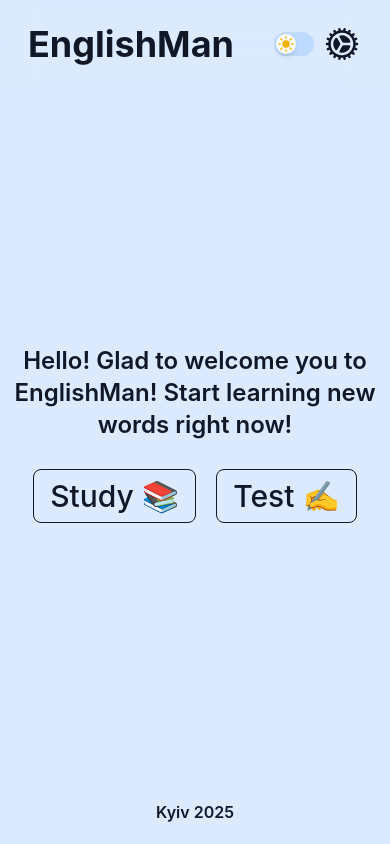
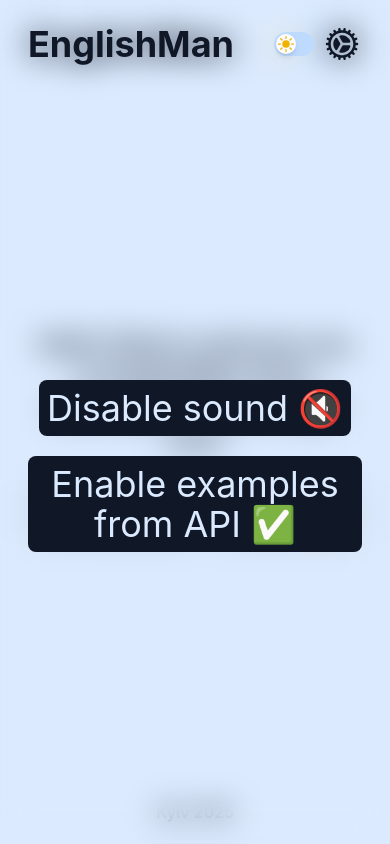
Before and after one commit to gitkhlam/englishman, a React (Vite) app: page / in a window 390 px wide. Both pictures are taken after a click on the button 342 px from the left and 44 px from the top of the page. Built offline with nearby package versions, Linux system fonts and the light colour scheme.

Commit message:
add settings: sound, api examples

```diff
--- a/src/App.jsx
+++ b/src/App.jsx
@@ -6,6 +6,7 @@ import ReadFileCsv from './utilities/readFileCsv';
 import StudyComponent from './components/StudyComponent'
 
 const MemoTestSection = memo(TestSection);
+const MemoHeaderSection = memo(HeaderSection);
 
 export default function App() {
     const [testMode, setTestMode] = useState(null); // sets test mode: manual or choice
@@ -16,7 +17,15 @@ export default function App() {
     const [trigger, setTrigger] = useState(false); // switcher for refreshing work array from MainSection
     const [workMode, setWorkMode] = useState(null); // work mode: test or study
     const [wordsData, setWordsData] = useState([]); // main array from file
+    const [settingsVisible, setSettingsVisible] = useState(false); // state to show/hide settings window
+    const [sound, setSound] = useState(true); // state for speak function on buttons prev/next in study mode
+    const [showApiExamples, setShowApiExamples] = useState(false);
 
+    // defines system theme
+    const getSystemTheme = () =>
+        window.matchMedia("(prefers-color-scheme: dark)").matches ? "dark" : "light";
+
+    const [theme, setTheme] = useState(document.documentElement.getAttribute("data-theme") || getSystemTheme());
 
     // get data from csv file
     useEffect(() => {
@@ -39,6 +48,7 @@ export default function App() {
         setUniqueParts([]);
         setCurrentItem(0);
         setWorkMode(null);
+        setSettingsVisible(false);
     }
 
     // props for components
@@ -55,13 +65,17 @@ export default function App() {
         setSelectedTheme,
         currentItem,
         setCurrentItem,
+        sound,
+        setSound,
+        showApiExamples,
         trigger
     }
 
     return (
-        // <div className='flex flex-col min-h-screen' style={{minHeight:inputMode!== null ? "":windowHeight}}>
-        <div className='flex flex-col min-h-[100dvh]'>
-            <HeaderSection logoClick={() => resetAll()}>EnglishMan</HeaderSection>
+        <>
+            {settingsVisible && <SettingsWindow showApiExamples={showApiExamples} setShowApiExamples={setShowApiExamples} sound={sound} setSound={setSound} theme={theme} setTheme={setTheme} setSettingsVisible={setSettingsVisible} resetAll={resetAll} /> }
+            <div className='flex flex-col min-h-[100dvh] container'>
+                <MemoHeaderSection theme={theme} setTheme={setTheme} setSettingsVisible={setSettingsVisible} logoClick={() => resetAll()}>EnglishMan</MemoHeaderSection>
                 <main className='flex flex-col items-center justify-center grow'>
                     {!workMode && <div>
                         <h1 className="text-2xl sm:text-3xl font-semibold dark:text-[var(--light)] text-[var(--dark)] text-center mb-5">
@@ -83,16 +97,79 @@ export default function App() {
                             ))}
                         </div>
                     </div>}
-                { workMode === "test" &&
+                    {workMode === "test" &&
                         <MemoTestSection {...settings} />
                     }
                     {workMode === "study" &&
-                    <StudyComponent {...settings}/>
+                        <StudyComponent {...settings} />
                     }
                 </main>
                 <footer className="grow-0 text-[var(--dark)] dark:text-[var(--light)] text-s p-5 w-full text-center font-semibold">
                     Kyiv {new Date().getFullYear()}
                 </footer>
             </div>
+        </>
     );
 }
+
+
+const SettingsWindow = ({
+    theme,
+    setTheme,
+    setSettingsVisible,
+    resetAll,
+    sound,
+    setSound,
+    showApiExamples,
+    setShowApiExamples,
+}) => {
+    const handleBackgroundClick = (e) => {
+        if (e.target === e.currentTarget) {
+            setSettingsVisible(false);
+        }
+    };
+
+    return (
+        <div
+            className="fixed z-51 inset-0 flex flex-col justify-center items-center w-full min-h-[100dvh] backdrop-blur-lg container overflow-hidden"
+        >
+            <MemoHeaderSection
+                theme={theme}
+                setTheme={setTheme}
+                setSettingsVisible={setSettingsVisible}
+                logoClick={(e) => {
+                    e.stopPropagation();
+                    resetAll();
+                }}
+                onClick={(e) => e.stopPropagation()}
+            >
+                EnglishMan
+            </MemoHeaderSection>
+            <div
+                className="grow flex flex-col gap-5 justify-center items-center"
+                onClick={handleBackgroundClick}
+            >
+                <button
+                    className="buttonStyle text-4xl"
+                    onClick={(e) => {
+                        e.stopPropagation();
+                        setSound((prev) => !prev);
+                    }}
+                >
+                    {sound ? "Disable sound 🔇" : "Enable sound 🔊"}
+                </button>
+                <button
+                    className="buttonStyle text-4xl sm:text-4xl"
+                    onClick={(e) => {
+                        e.stopPropagation();
+                        setShowApiExamples((prev) => !prev);
+                    }}
+                >
+                    {showApiExamples
+                        ? "Disable examples from API ❌"
+                        : "Enable examples from API ✅"}
+                </button>
+            </div>
+        </div>
+    );
+};
--- a/src/components/SwitchColorModeButton.jsx
+++ b/src/components/SwitchColorModeButton.jsx
@@ -1,10 +1,10 @@
 import { SunIcon, MoonIcon } from '@heroicons/react/24/solid';
 import { useDarkMode } from '../utilities/useDarkMode';
 
-export default function SwitchModeButton() {
+export default function SwitchModeButton({theme, setTheme}) {
     // theme: "dark" or "light"
     // toggleTheme: function to switch theme dark/light
-    const { theme, toggleTheme } = useDarkMode();
+    const toggleTheme = useDarkMode({theme, setTheme});
 
     return(
         <button
--- a/src/components/sections/HeaderSection.jsx
+++ b/src/components/sections/HeaderSection.jsx
@@ -1,13 +1,13 @@
 import SwitchColorModeButton from '../SwitchColorModeButton';
 import { CogIcon } from '@heroicons/react/24/solid';
 
-export default function HeaderSection({ logoClick, children }) {
+export default function HeaderSection({ setSettingsVisible, logoClick, theme, setTheme, children }) {
     return (
         <>
             <header className='sticky top-0 left-0 w-full z-10 bg-[rgba(10, 10, 10, 0.8)] backdrop-blur-lg border-white/10'>
                 {/* <div>&#8203;</div> Лютый костыль чтобы работали paddings: в первом элементе в body не будет корректно работать курсор, если есть padding. */}
 
-                <div className="flex justify-between items-center container py-6 gap-x-4">
+                <div className="flex justify-between items-center py-6 gap-x-4">
                     <span
                         className="text-4xl font-bold text-[var(--dark)] dark:text-[var(--light)] !cursor-pointer break-all inline-block transition-all duration-500 hover:translate-x-[1px] hover:translate-y-[1px] hover:[text-shadow:2px_2px_5px_rgba(213,213,213,0.3)] hover:scale-108 logo-text hover:opacity-30"
                         onClick={logoClick}
@@ -16,10 +16,10 @@ export default function HeaderSection({ logoClick, children }) {
                     </span>
 
                     <div className="flex items-center space-x-2 sm:space-x-4">
-                        <SwitchColorModeButton />
+                        <SwitchColorModeButton theme={theme} setTheme={setTheme} />
                         <button
                             className='cursor-pointer hover:opacity-30 transition-all duration-700 transform-gpu hover:rotate-[360deg] hover:scale-110'
-                            onClick={() => alert('Settings')}
+                            onClick={() => setSettingsVisible(prev => !prev)}
                         >
                             <CogIcon className="w-10 h-10 sm:w-12 sm:h-12 dark:text-blue-100 text-[var(--dark)] cursor-pointer" />
                         </button>
--- a/src/components/sections/TestSection.jsx
+++ b/src/components/sections/TestSection.jsx
@@ -14,6 +14,8 @@ export default function TestSection({
     setSelectedTheme,
     currentItem,
     setCurrentItem,
+    sound,
+    setSound,
     trigger,
 }) {
     const [input, setInput] = useState("");
@@ -58,7 +60,7 @@ export default function TestSection({
                 showResultWindow(); // show full-screen size window with answer
             }
         } else {
-            showResultWindow("wrong.mp3", 500, "Wrong answer! ❌");
+            showResultWindow("wrong.mp3", 500, "Wrong! ❌");
         }
     };
 
@@ -85,12 +87,12 @@ export default function TestSection({
     const showResultWindow = (src = "correct.mp3", time = 500, message = "Correct ✅") => {
         setCurrentNotificationMessage(message);
         setVisibleNotification(true);
-        playSound(import.meta.env.BASE_URL + src);
+        sound && playSound(import.meta.env.BASE_URL + src); // answer sound plays if sound enabled
         setTimeout(() => setVisibleNotification(false), time);
     };
 
     return (
-        <section className="container">
+        <section className='w-full'>
             <div className="max-w-170 mx-auto flex flex-col space-y-4 justify-center items-center">
                 {!testMode && (
                     <p className="text-[var(--dark)] dark:text-[var(--light)] text-2xl font-medium text-center">
@@ -183,9 +185,17 @@ export default function TestSection({
                                         </button>
                                     ))}
                                 </div>
-                                <p className="pt-4">
-                                    {currentItem + 1}/{workArray.length}
-                                </p>
+                                <div className='mt-7 flex gap-5 items-center'>
+                                    <p>
+                                        {currentItem + 1}/{workArray.length}
+                                    </p>
+                                    <span
+                                        className='cursor-pointer hover:opacity-70'
+                                        onClick={() => setSound(prev => !prev)}
+                                    >
+                                        {sound ? "🔊" : "🔇"}
+                                    </span>
+                                </div>
                             </>
                         )}
                     </div>
--- a/src/utilities/useDarkMode.jsx
+++ b/src/utilities/useDarkMode.jsx
@@ -1,21 +1,16 @@
 import { useState, useEffect } from "react";
 
-export function useDarkMode() {
-  // defines system theme
-  const getSystemTheme = () =>
-    window.matchMedia("(prefers-color-scheme: dark)").matches ? "dark" : "light";
-
-  const [theme, setTheme] = useState(getSystemTheme());
+export function useDarkMode({theme, setTheme}) {
 
     useEffect(() => {
         // set "data-theme" attribute to theme for root element – html
         document.documentElement.setAttribute("data-theme", theme);
     }, [theme]);
 
-
     const toggleTheme = () => {
         setTheme(prevTheme => prevTheme === "light" ? "dark" : "light");
     };
-  // return theme and function to switch theme
-  return { theme, toggleTheme };
+
+    // return function to switch theme
+    return toggleTheme;
 }
```
Also changed, not shown: src/components/StudyComponent.jsx (+39 -17 lines). Lines whose indentation alone changed are shown as unchanged.
